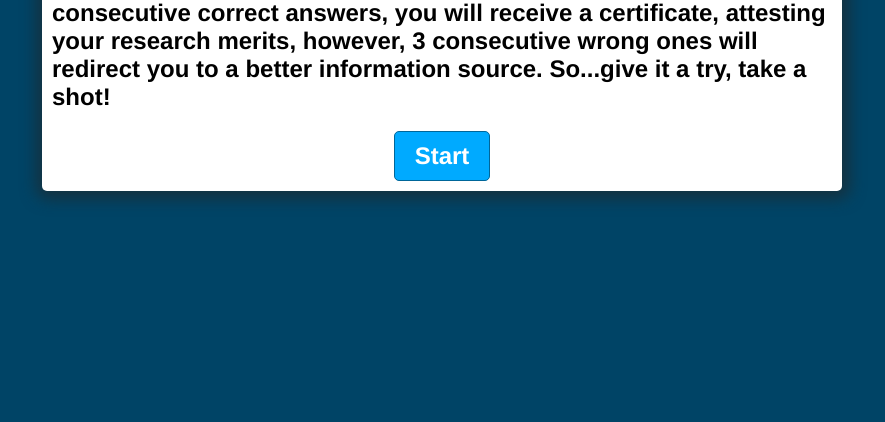
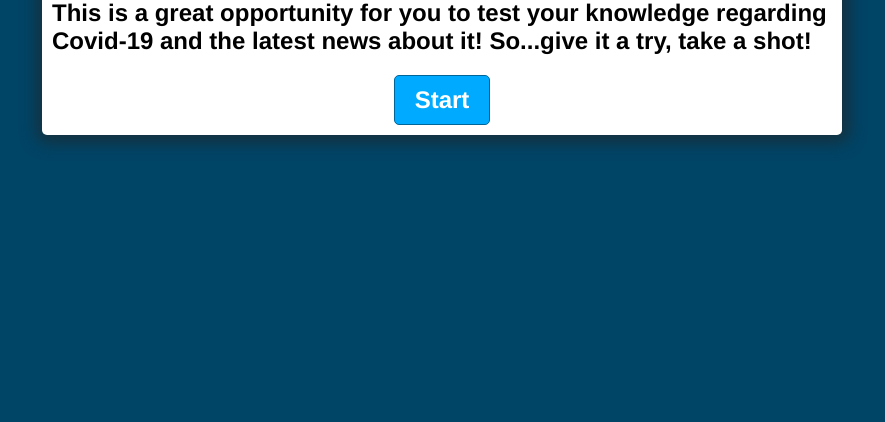
Before and after one commit to bicp/take-a-shot, a website with bundled scripts: page index.html in a window 1280 px wide. Shown: the part 378-800 px from the top of the page, without its empty margins (198-1083 px from the left). Built offline with nearby package versions, Linux system fonts and the light colour scheme.

Commit message:
add h2 changes

```diff
--- a/index.html
+++ b/index.html
@@ -14,10 +14,8 @@
         <h1>Welcome to Take a Shot!</h1>
         <h2 id="text">
           This is a great opportunity for you to test your knowledge regarding
-          Covid-19 and the latest news about it! It is a simple game, after 3
-          consecutive correct answers, you will receive a certificate, attesting
-          your research merits, however, 3 consecutive wrong ones will redirect
-          you to a better information source. So...give it a try, take a shot!
+          Covid-19 and the latest news about it! So...give it a try, take a
+          shot!
         </h2>
       </div>
 
```
